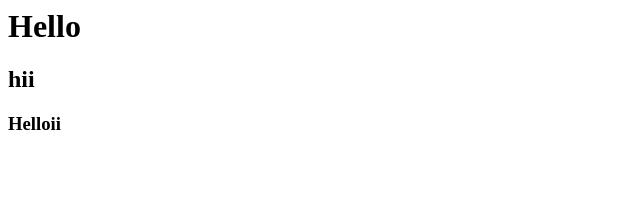
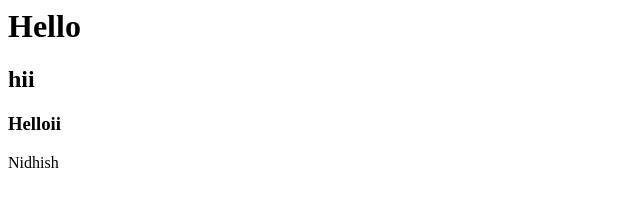
Before and after one commit to nidhishgandhi/firstGit, a plain HTML site: page index.html in a window 1280 px wide. Shown: the full height of the page, 0-640 px from the left. Drawn offline with Linux system fonts and the light colour scheme.

Commit message:
This is the commit message from default editor

```diff
--- a/index.html
+++ b/index.html
@@ -3,3 +3,5 @@
 <h2>hii</h2>
 
 <h3>Helloii</h3>
+
+<div>Nidhish</div>
```
